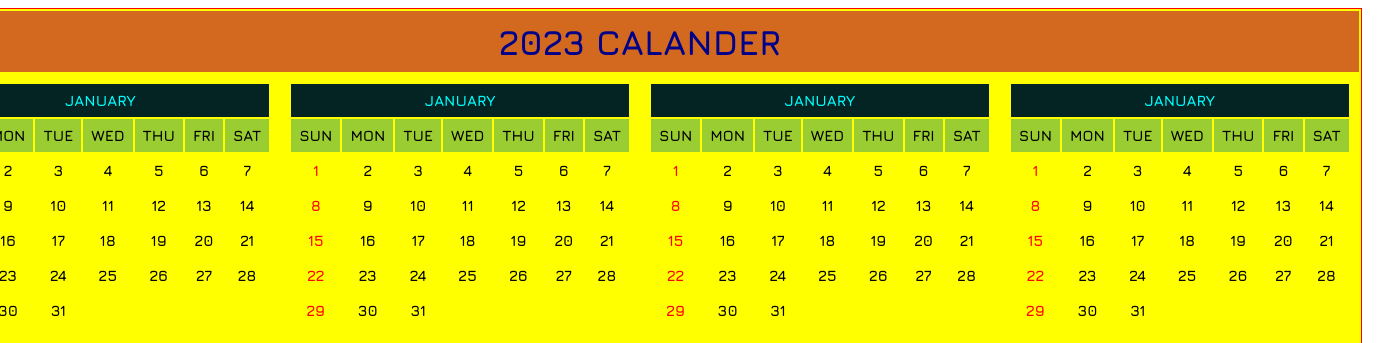
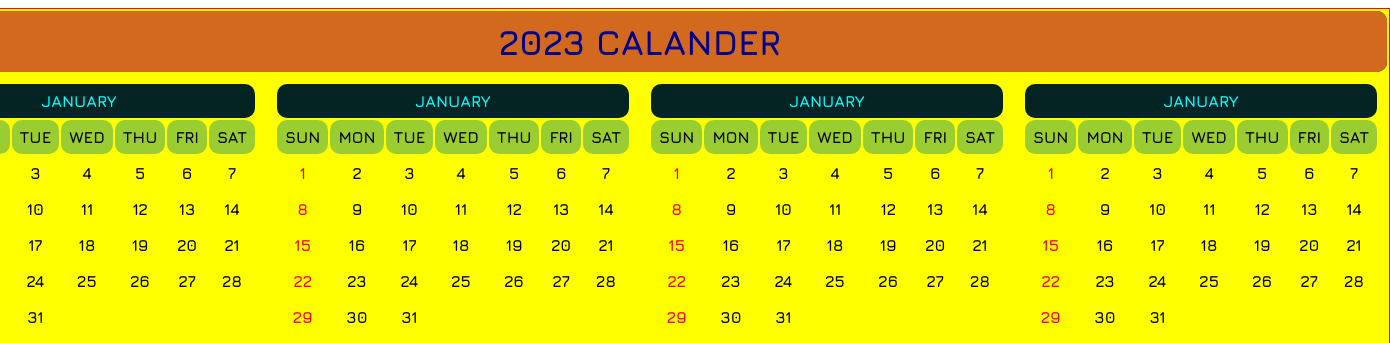
Before and after one commit to alekhanayak/calander, a plain HTML site: page index.html in a window 1280 px wide. Shown: the top 343 px of the page, 1390 px wide, since content can reach past the window. Drawn offline with nearby package versions, Linux system fonts and the light colour scheme.

Commit message:
changes 2nd time

```diff
--- a/index.html
+++ b/index.html
@@ -41,9 +41,10 @@
       td {
         padding: 8px;
         text-align: center;
-        font-size: 15px;
+        font-size: 16px;
         font-weight: bold;
         font-family: jura;
+        border-radius: 10px !important;
       }
       #indide_table tbody tr td:nth-child(1) {
         color: red;
```
